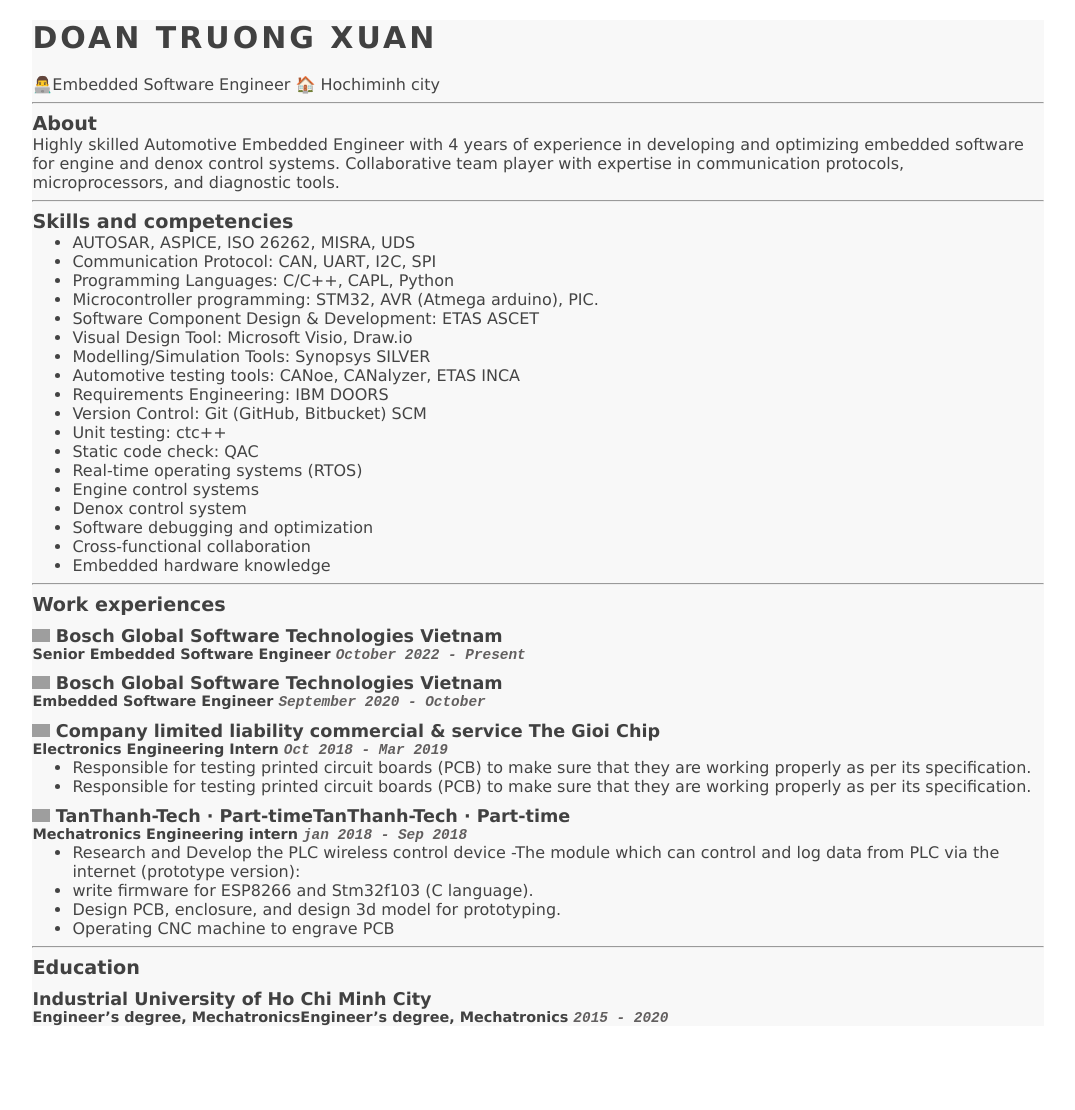
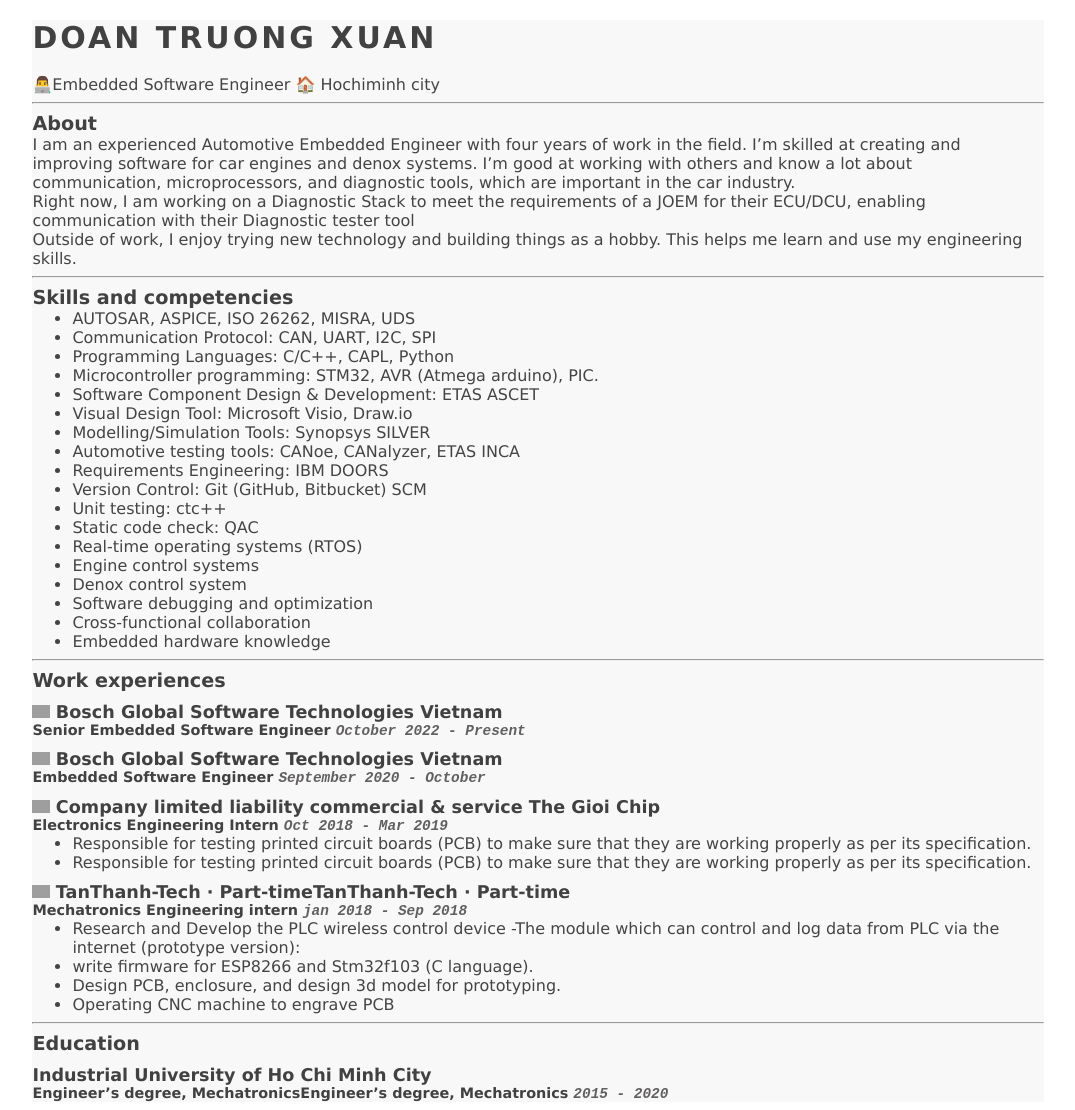
Before and after one commit to DTrXuan/my_cv, a Jekyll site: the page built from index.md, in a window 1280 px wide. Shown: the whole page, without its empty margins (102-1177 px from the left). Built offline with Jekyll 4.4.1, drawn with Linux system fonts in a browser that asks for light colours; before the commit the page ends 1034 px from its top, so only the background shows below that; grey boxes are pictures that could not be loaded.

Commit message:
Update index.md

```diff
--- a/index.md
+++ b/index.md
@@ -10,7 +10,11 @@
 
 ## About
 
-Highly skilled Automotive Embedded Engineer with 4 years of experience in developing and optimizing embedded software for engine and denox control systems. Collaborative team player with expertise in communication protocols, microprocessors, and diagnostic tools.
+I am an experienced Automotive Embedded Engineer with four years of work in the field. I'm skilled at creating and improving software for car engines and denox systems. I'm good at working with others and know a lot about communication, microprocessors, and diagnostic tools, which are important in the car industry.
+
+Right now, I am working on a Diagnostic Stack to meet the requirements of a JOEM for their ECU/DCU, enabling communication with their Diagnostic tester tool
+
+Outside of work, I enjoy trying new technology and building things as a hobby. This helps me learn and use my engineering skills.
 
 ---
 
```
